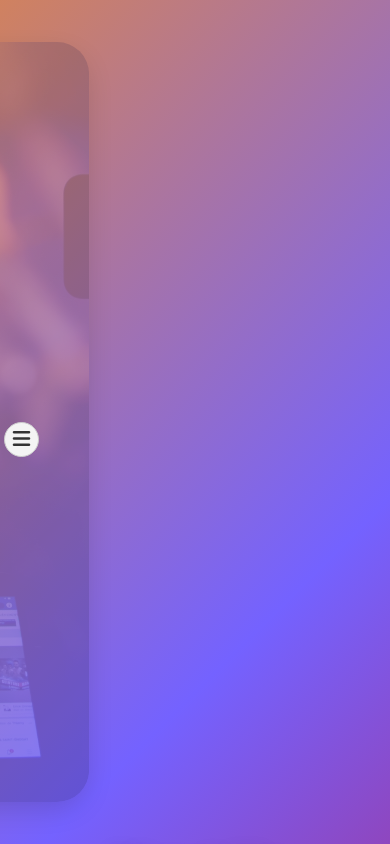
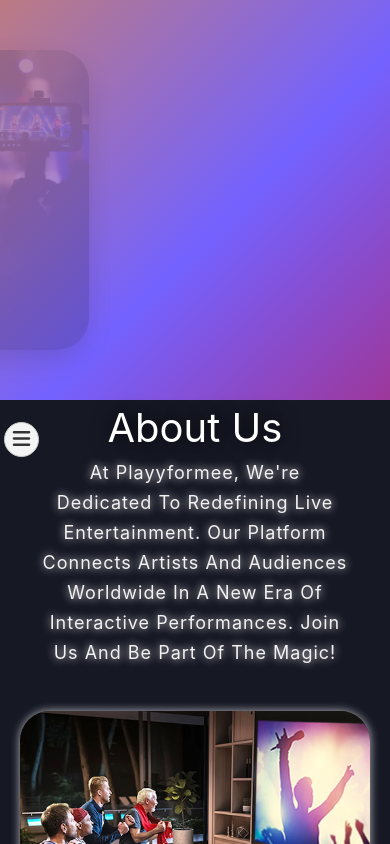
Before and after one commit to JATIN7838/Website, a Svelte app: page / in a window 390 px wide. Shown: the top 844 px of the page. Built offline with nearby package versions, Linux system fonts and the light colour scheme.

Commit message:
added responsiveness

```diff
--- a/src/components/Home.svelte
+++ b/src/components/Home.svelte
@@ -124,7 +124,7 @@
   .slider {
     z-index: 1;
     width: 100%;
-    height: 100vh;
+    height: 550px;
     background: linear-gradient(-45deg, #d2001a, #7462ff, #f48e21, #23d5ab);
     animation: color 12s ease-in-out infinite;
     background-size: 300% 300%;
@@ -183,6 +183,11 @@
       justify-content: space-between;
     }
   }
+  @media (max-width: 750px) {
+    .slider {
+      height: 400px;
+    }
+  }
   @media (max-width: 600px) {
     :root {
       --about-height: 2700px;
--- a/src/shared/Card.svelte
+++ b/src/shared/Card.svelte
@@ -5,7 +5,7 @@
   let text;
   onMount(() => {
     VanillaTilt.init(pre, {
-      max: 35,
+      max: 20,
       speed: 400,
     });
     pre.addEventListener("tiltChange", (event) => {
--- a/src/shared/Crousel.svelte
+++ b/src/shared/Crousel.svelte
@@ -48,7 +48,6 @@
       style="background-image: url({card.image});"
       ><div class="logo">
         <p></p>
-        <!-- <img src="./images/logo.png" alt="" /> -->
       </div>
       <div class="title">{@html card.title}</div>
       <div class="icon">{card.icon}</div>
@@ -94,7 +93,7 @@
     }
   }
   .container {
-    height: 90vh;
+    height: 500px;
     display: flex;
     flex-wrap: nowrap;
     justify-content: start;
@@ -104,6 +103,7 @@
     width: 80px;
     border-radius: 0.75rem;
     background-size: cover;
+    /* background-position: center center; */
     overflow: hidden;
     border-radius: 2rem;
     margin: 0 10px;
@@ -118,7 +118,7 @@
     padding-left: 40px;
     padding-top: 40px;
     color: rgba(255, 255, 255, 0.9);
-    font-size: 70px;
+    font-size: 55px;
     font-weight: bold;
     /* give text shadow */
     text-shadow: 0px 0px 10px rgba(0, 0, 0, 1);
@@ -181,14 +181,13 @@
     input:checked + label {
       width: 60vw;
     }
-    .container {
-      height: 90vh;
-    }
 
     .title {
       font-size: 50px;
     }
   }
+
+  @media (max-width: 750px) {
     @keyframes flyIn {
       from {
         transform: translateX(-100%);
@@ -199,8 +198,9 @@
         opacity: 1;
       }
     }
-
-  @media (max-width: 750px) {
+    .container {
+      height: 300px;
+    }
     input:checked + label {
       animation: flyIn 1s ease-out;
       width: 80vw;
@@ -211,6 +211,7 @@
     }
 
     .title {
+      font-size: 30px;
       padding-left: 20px;
     }
   }
```
Lines whose indentation alone changed are shown as unchanged.
